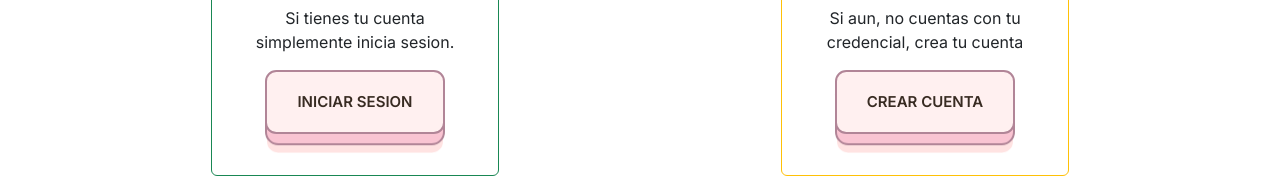
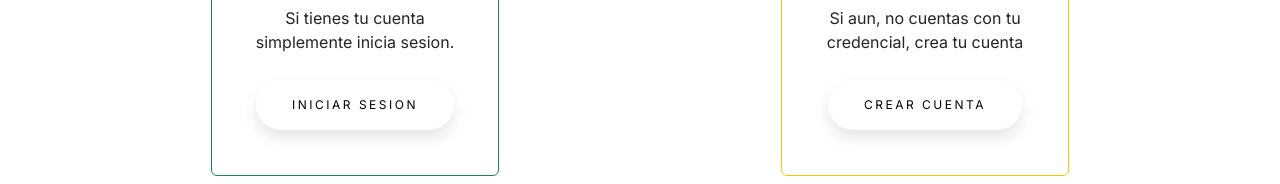
Before and after one commit to MexicodeInc2023/PolicardBeta, a SvelteKit app: page / in a window 1280 px wide. Shown: the part 737-921 px from the top of the page. Built offline with nearby package versions, Linux system fonts and the light colour scheme.

Commit message:
Buttons login css

```diff
--- a/src/routes/+page.svelte
+++ b/src/routes/+page.svelte
@@ -34,20 +34,26 @@
 			<br />
 			<div class="row lol">
 				<div class="col">
-					<div class="card text-center container border-success" style="width: 18rem; height: 18rem;">
+					<div
+						class="card text-center container border-success"
+						style="width: 18rem; height: 18rem;"
+					>
 						<div class="card-body">
 							<h5 class="card-title htxt">¿Ya tienes tu cuenta?</h5>
 							<p class="card-text">Si tienes tu cuenta simplemente inicia sesion.</p>
-							<a href="/login" class="login"> Iniciar Sesion </a>
+							<a href="/login" class="loginn"> Iniciar Sesion </a>
 						</div>
 					</div>
 				</div>
 				<div class="col">
-					<div class="card text-center container border-warning" style="width: 18rem; height: 18rem;">
+					<div
+						class="card text-center container border-warning"
+						style="width: 18rem; height: 18rem;"
+					>
 						<div class="card-body">
 							<h5 class="card-title htxt">Tramita tu credencial</h5>
 							<p class="card-text">Si aun, no cuentas con tu credencial, crea tu cuenta</p>
-							<a href="/form" class="login">Crear cuenta</a>
+							<a href="/form" class="loginn">Crear cuenta</a>
 						</div>
 					</div>
 				</div>
@@ -102,7 +108,6 @@
 		font-size: 1.5rem;
 		margin-top: 22px;
 		margin-bottom: 22px;
-
 	}
 
 	.fancy {
@@ -221,67 +226,32 @@
 		font-size: 15px;
 	}
 
-	a.login {
-		font-weight: 600;
-		color: #382b22;
+	.loginn {
+		padding: 1.3em 3em;
+		margin-top: 10px;
+		font-size: 12px;
 		text-transform: uppercase;
-		padding: 1.25em 2em;
-		background: #fff0f0;
-		border: 2px solid #b18597;
-		border-radius: 0.75em;
-		-webkit-transform-style: preserve-3d;
-		transform-style: preserve-3d;
-		-webkit-transition: background 150ms cubic-bezier(0, 0, 0.58, 1),
-			-webkit-transform 150ms cubic-bezier(0, 0, 0.58, 1);
-		transition: transform 150ms cubic-bezier(0, 0, 0.58, 1),
-			background 150ms cubic-bezier(0, 0, 0.58, 1),
-			-webkit-transform 150ms cubic-bezier(0, 0, 0.58, 1);
-	}
-	a.login::before {
-		position: absolute;
-		content: '';
-		width: 100%;
-		height: 100%;
-		top: 0;
-		left: 0;
-		right: 0;
-		bottom: 0;
-		background: #f9c4d2;
-		border-radius: inherit;
-		-webkit-box-shadow: 0 0 0 2px #b18597, 0 0.625em 0 0 #ffe3e2;
-		box-shadow: 0 0 0 2px #b18597, 0 0.625em 0 0 #ffe3e2;
-		-webkit-transform: translate3d(0, 0.75em, -1em);
-		transform: translate3d(0, 0.75em, -1em);
-		transition: transform 150ms cubic-bezier(0, 0, 0.58, 1),
-			box-shadow 150ms cubic-bezier(0, 0, 0.58, 1),
-			-webkit-transform 150ms cubic-bezier(0, 0, 0.58, 1),
-			-webkit-box-shadow 150ms cubic-bezier(0, 0, 0.58, 1);
+		letter-spacing: 2.5px;
+		font-weight: 500;
+		color: #000;
+		background-color: #fff;
+		border: none;
+		border-radius: 45px;
+		box-shadow: 0px 8px 15px rgba(0, 0, 0, 0.1);
+		transition: all 0.3s ease 0s;
+		cursor: pointer;
+		outline: none;
 	}
 
-	a.login:hover {
-		background: #ffe9e9;
-		-webkit-transform: translate(0, 0.25em);
-		transform: translate(0, 0.25em);
+	.loginn:hover {
+		background-color: #23c483;
+		box-shadow: 0px 15px 20px rgba(46, 229, 157, 0.4);
+		color: #fff;
+		transform: translateY(-7px);
 	}
 
-	a.login:hover::before {
-		-webkit-box-shadow: 0 0 0 2px #b18597, 0 0.5em 0 0 #ffe3e2;
-		box-shadow: 0 0 0 2px #b18597, 0 0.5em 0 0 #ffe3e2;
-		-webkit-transform: translate3d(0, 0.5em, -1em);
-		transform: translate3d(0, 0.5em, -1em);
-	}
-
-	a.login:active {
-		background: #ffe9e9;
-		-webkit-transform: translate(0em, 0.75em);
-		transform: translate(0em, 0.75em);
-	}
-
-	a.login:active::before {
-		-webkit-box-shadow: 0 0 0 2px #b18597, 0 0 #ffe3e2;
-		box-shadow: 0 0 0 2px #b18597, 0 0 #ffe3e2;
-		-webkit-transform: translate3d(0, 0, -1em);
-		transform: translate3d(0, 0, -1em);
+	.loginn:active {
+		transform: translateY(-1px);
 	}
 
 	@media screen and (max-width: 1199px) {
--- a/src/routes/form/components/register.svelte
+++ b/src/routes/form/components/register.svelte
@@ -395,7 +395,7 @@
 		visibility: visible;
 	}
 
-	@media screen and (min-width: 992px) {
+	@media screen and (min-width: 1000px) {
 		main {
 			width: 880px;
 			height: 600px;
@@ -597,4 +597,5 @@
 			left: 0;
 		}
 	}
+
 </style>
```
